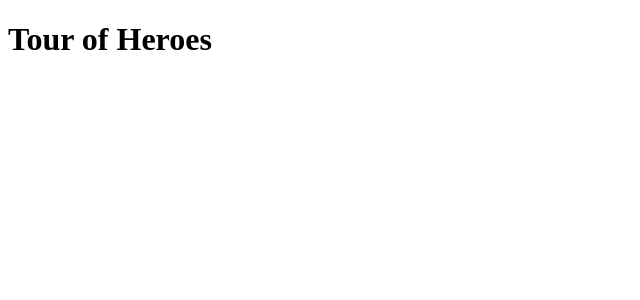
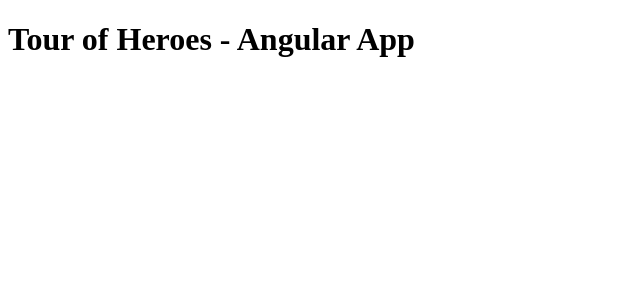
Before and after one commit to JonathanWaller/Angular-tour_of_heroes, an Angular app: page / in a window 1280 px wide. Shown: the top 300 px of the page, without its empty margins (0-640 px from the left). Built offline with nearby package versions, Linux system fonts and the light colour scheme.

Commit message:
small update

```diff
--- a/src/app/app.component.ts
+++ b/src/app/app.component.ts
@@ -6,5 +6,5 @@ import { Component } from "@angular/core";
   styleUrls: ["./app.component.css"]
 })
 export class AppComponent {
-  title = "Tour of Heroes";
+  title = "Tour of Heroes - Angular App";
 }
```
